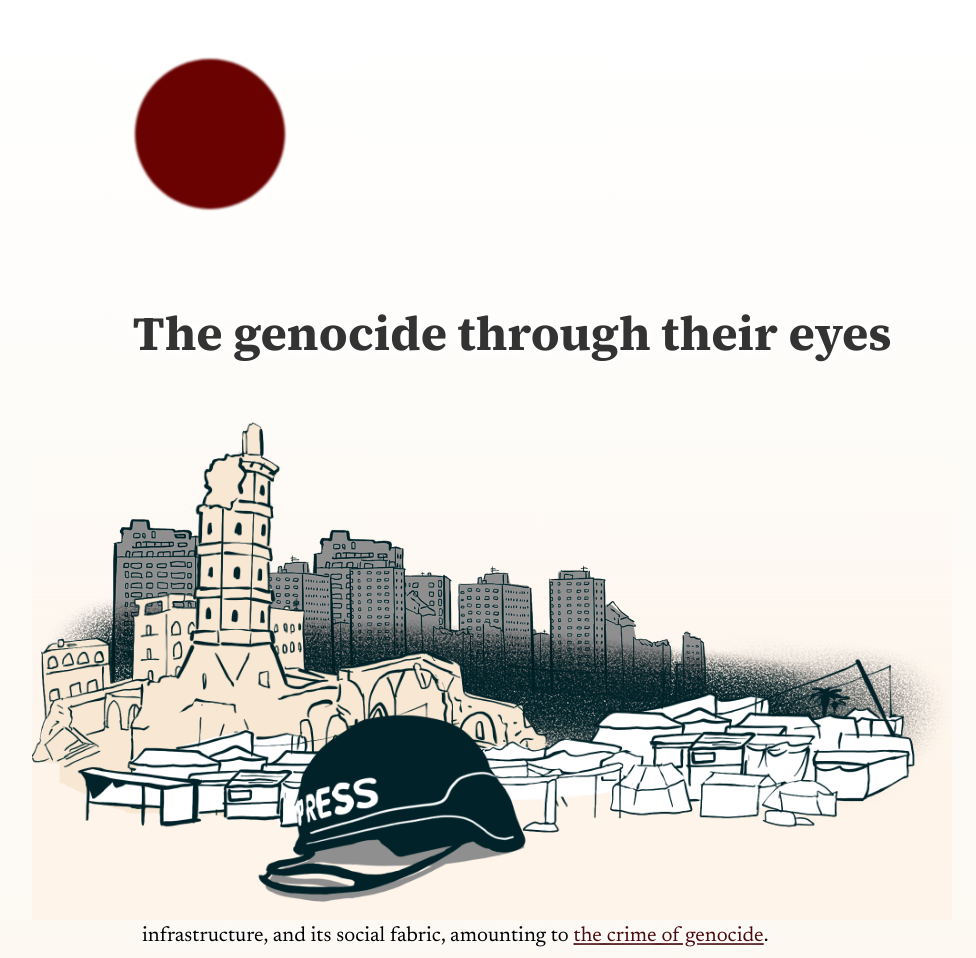
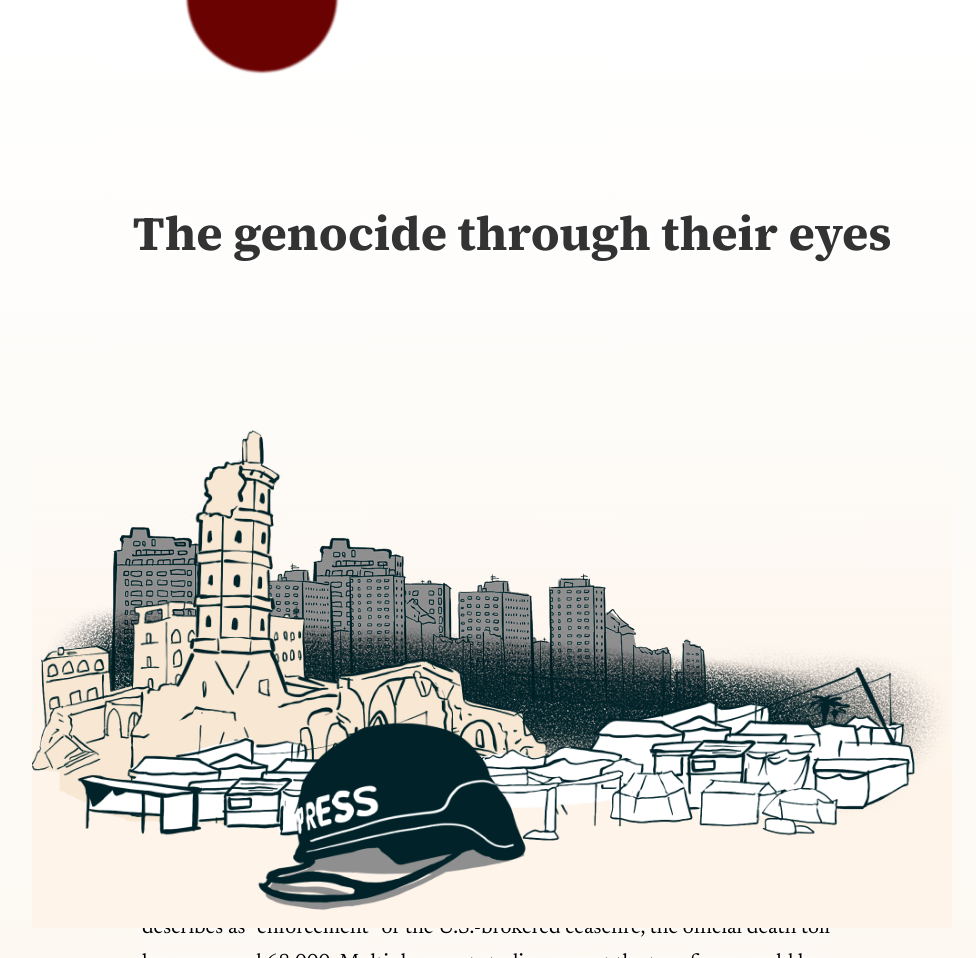
Before and after one commit to adi-dee/journalism-gaza, a plain HTML site: page index.html in a window 1280 px wide. Shown: the top 958 px of the page, without its empty margins (148-1124 px from the left). Drawn offline with Linux system fonts and the light colour scheme; a web font is replaced by a local one.

Commit message:
update first screen

```diff
--- a/style.css
+++ b/style.css
@@ -33,7 +33,7 @@ body {
 
 /* === Intro Section (Sunset Style) === */
 .title-wrapper {
-  padding: 300px 0px 0px 30px;
+  padding: 200px 0px 0px 30px;
   margin: 0 auto;
   margin-left: 10px;
 }
@@ -1005,7 +1005,7 @@ body {
 
 
 .parallax-scene {
-  height: 115vh;
+  height: 116vh;
 }
 
 .testemonial {
@@ -1131,8 +1131,8 @@ body {
   }
 
   .sun-wrapper {
-    top: 15vh;
-    left: 28%;
+    top: 12vh;
+    left: 32%;
   }
 
 
@@ -1390,6 +1390,14 @@ body {
 
 }
 
+
+@media screen and (min-width: 1600px) {
+    .parallax-scene {
+    height: 120vh;
+  }
+}
+
+
 /* === iPad / Tablet Landscape Fix === */
 @media screen and (min-width: 768px) and (max-width: 1023px) and (orientation: portrait) {
 
```
